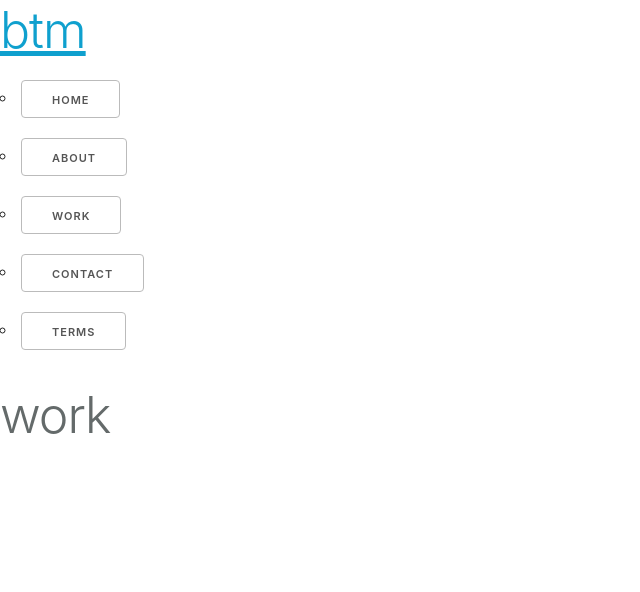
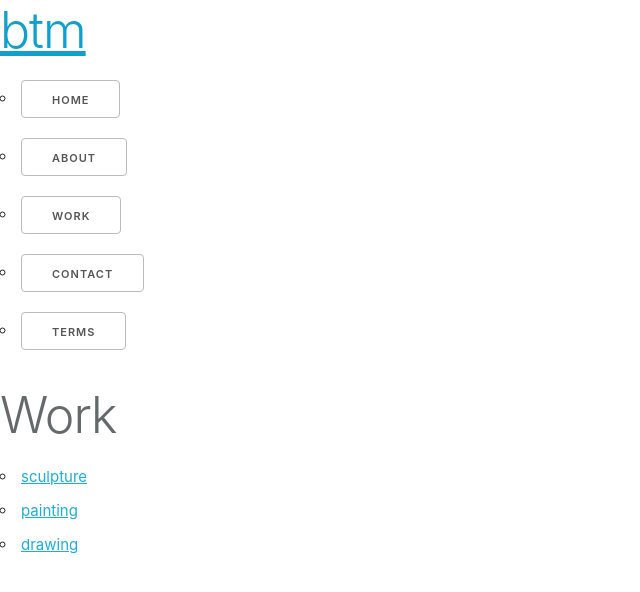
Before and after one commit to airgead73/btm-resources, a React (Create React App) app in the folder applications/portfolio/: page /work in a window 1280 px wide. Shown: the top 592 px of the page, without its empty margins (0-640 px from the left). Built offline with nearby package versions, Linux system fonts and the light colour scheme.

Commit message:
reconfigure routes

```diff
--- a/applications/portfolio/src/App.js
+++ b/applications/portfolio/src/App.js
@@ -1,11 +1,11 @@
-import React, { useContext } from 'react';
+import React, { useContext, useEffect } from 'react';
 import { Route, Switch } from 'react-router-dom';
 
 // context
 import { ViewContext } from './contexts/ViewContext';
 
 // routes
-import routes from './routes/routes';
+//import { routes } from './routes/routes';
 
 // layout
 import Container from './components/grid/Container';
@@ -13,27 +13,60 @@ import Header from './components/page/Header';
 import NavMain from './components/page/Nav/NavMain';
 import Main from './components/page/Main';
 
+// views
+import Home from './components/views/Home';
+import About from './components/views/About';
+import Work from './components/views/Work';
+import WorkModality from './components/views/WorkModality';
+import Contact from './components/views/Contact';
+import Terms from './components/views/Terms';
+
 
 const App = () => {
 	const { currentView } = useContext(ViewContext);
+	useEffect(() => {
+		document.title = currentView;
+	})
 	return (
 		<Container containerClass={currentView}>
-			<Header/>
-			<NavMain/>
-			<Main>
+			<Header headerClass={currentView}/>
+			<NavMain navClass={currentView}/>
+			<Main mainClass={currentView}>
 				<Switch>
-					{routes.map(route => {
-						return (
-							<Route
-								key={route.path}
-								path={route.path}
-								exact={route.exact}
-								view={route.view}
-								render={route.render}
-								component={route.component}
-							/>
-						)
-					})}
+					<Route
+						path='/'
+						exact
+						component={Home}
+					/>
+					<Route
+						path='/about'
+						component={About}
+					/>
+					<Route
+						path='/work'
+						component={Work}
+					/>
+					<Route
+						path='/work/sculpture'
+						component={WorkModality}
+					/>
+					<Route
+						path='/work/painting'
+						component={WorkModality}
+					/>
+					<Route
+						path='/work/drawing'
+						component={WorkModality}
+					/>
+					<Route
+						path='/contact'
+						component={Contact}
+					/>
+					<Route
+						path='/terms'
+						exact
+						component={Terms}
+					/>
 				</Switch>
 			</Main>
 		</Container>
--- a/applications/portfolio/src/components/grid/Container.js
+++ b/applications/portfolio/src/components/grid/Container.js
@@ -1,5 +1,4 @@
-import React, { useContext } from 'react';
-import { ViewContext } from '../../contexts/ViewContext';
+import React from 'react';
 
 const Container = ({ containerClass, children }) => {
   return (
--- a/applications/portfolio/src/components/page/Header.js
+++ b/applications/portfolio/src/components/page/Header.js
@@ -1,13 +1,9 @@
-import React, { useContext } from 'react';
+import React from 'react';
 import { Link } from 'react-router-dom';
-import { ViewContext } from '../../contexts/ViewContext';
 
-
-
-const Header = (props) => {
-  const { currentView } = useContext(ViewContext);
+const Header = ({ headerClass }) => {
   return (
-    <header className={`header-${currentView}`}>
+    <header className={`header-${headerClass}`}>
       <h1><Link to='/' title='return to home page'>btm</Link></h1>
 
     </header>
--- a/applications/portfolio/src/components/page/Main.js
+++ b/applications/portfolio/src/components/page/Main.js
@@ -1,10 +1,8 @@
-import React, { useContext } from 'react';
-import { ViewContext } from '../../contexts/ViewContext';
+import React from 'react';
 
-const Main = ({ children }) => {
-  const { currentView } = useContext(ViewContext);
+const Main = ({ mainClass, children }) => {
   return (
-    <main className={`main-${currentView}`}>{children}</main>
+    <main className={`main-${mainClass}`}>{children}</main>
    );
 }
 
--- a/applications/portfolio/src/components/views/About.js
+++ b/applications/portfolio/src/components/views/About.js
@@ -1,16 +1,15 @@
 import React, { useContext, useEffect } from 'react';
 import { ViewContext } from '../../contexts/ViewContext';
 
-const About = ({ view }) => {
-  const { currentView, changeView } = useContext(ViewContext);
+const About = () => {
+  const { changeView } = useContext(ViewContext);
 
   useEffect(() => {
-    document.title = view;
-    changeView(view);
+    changeView('about');
   },[changeView]);
 
   return (
-    <h1>{currentView}</h1>
+    <h1>About</h1>
    );
 }
 
--- a/applications/portfolio/src/components/views/Contact.js
+++ b/applications/portfolio/src/components/views/Contact.js
@@ -1,16 +1,15 @@
 import React, { useContext, useEffect } from 'react';
 import { ViewContext } from '../../contexts/ViewContext';
 
-const Contact = ({ view }) => {
-  const { currentView, changeView } = useContext(ViewContext);
+const Contact = () => {
+  const { changeView } = useContext(ViewContext);
 
   useEffect(() => {
-    document.title = view;
-    changeView(view);
+    changeView('contact')
   },[changeView]);
 
   return (
-    <h1>{currentView}</h1>
+    <h1>Contact</h1>
    );
 }
 
--- a/applications/portfolio/src/components/views/Home.js
+++ b/applications/portfolio/src/components/views/Home.js
@@ -1,16 +1,18 @@
 import React, { useContext, useEffect } from 'react';
 import { ViewContext } from '../../contexts/ViewContext';
 
-const Home = ({ view }) => {
-  const { currentView, changeView } = useContext(ViewContext);
+const Home = () => {
+  const { changeView } = useContext(ViewContext);
 
   useEffect(() => {
-    document.title = view;
-    changeView(view);
+    changeView('home');
   },[changeView]);
 
   return (
-    <h1>{currentView}</h1>
+    <React.Fragment>
+    <h1>Home</h1>
+    </React.Fragment>
+
    );
 }
 
--- a/applications/portfolio/src/components/views/Terms.js
+++ b/applications/portfolio/src/components/views/Terms.js
@@ -1,16 +1,15 @@
 import React, { useContext, useEffect } from 'react';
 import { ViewContext } from '../../contexts/ViewContext';
 
-const Terms = ({ view }) => {
-  const { currentView, changeView } = useContext(ViewContext);
+const Terms = () => {
+  const { changeView } = useContext(ViewContext);
 
   useEffect(() => {
-    document.title = view;
-    changeView(view);
+    changeView('terms');
   },[changeView]);
 
   return (
-    <h1>{currentView}</h1>
+    <h1>Terms</h1>
    );
 }
 
--- a/applications/portfolio/src/components/views/Work.js
+++ b/applications/portfolio/src/components/views/Work.js
@@ -1,16 +1,24 @@
 import React, { useContext, useEffect } from 'react';
+import { Link } from 'react-router-dom';
 import { ViewContext } from '../../contexts/ViewContext';
 
-const Work = ({ view }) => {
-  const { currentView, changeView } = useContext(ViewContext);
+const Work = () => {
+  const { changeView } = useContext(ViewContext);
 
   useEffect(() => {
-    document.title = view;
-    changeView(view);
+    changeView('work');
   },[changeView]);
 
   return (
-    <h1>{currentView}</h1>
+    <React.Fragment>
+      <h1>Work</h1>
+      <ul>
+        <li><Link to='/work/sculpture'>sculpture</Link></li>
+        <li><Link to='/work/painting'>painting</Link></li>
+        <li><Link to='/work/drawing'>drawing</Link></li>
+      </ul>
+    </React.Fragment>
+
    );
 }
 
--- a/applications/portfolio/src/components/views/WorkModality.js
+++ b/applications/portfolio/src/components/views/WorkModality.js
@@ -0,0 +1,10 @@
+import React from 'react';
+
+const WorkModality = () => {
+
+  return (
+    <h1>modality</h1>
+   );
+}
+
+export default WorkModality;
--- a/applications/portfolio/src/routes/routes.js
+++ b/applications/portfolio/src/routes/routes.js
@@ -7,57 +7,45 @@ import Work from '../components/views/Work';
 import Contact from '../components/views/Contact';
 import Terms from '../components/views/Terms';
 
-const routes = [
+import WorkModality from '../components/views/WorkModality';
+import WorkCategory from '../components/views/WorkCategory';
+
+export const routes = [
 	{
 		path: '/',
     exact: true,
-    view: 'home',
-    render: () => {
-      return(
-        <Home view='home'/>
-      )
-    }
+    component: () => { return (<Home view='home'/>)}
 	},
 	{
 		path: '/about',
 		exact: true,
-    view: 'view',
-    render: () => {
-      return(
-        <About view='about'/>
-      )
-    }
+    component: () => { return (<About view='about'/>)}
 	},
 	{
 		path: '/work',
 		exact: true,
-    view: 'work',
-    render: () => {
-      return(
-        <Work view='work'/>
-      )
-    }
+    component: () => { return (<Work view='work'/>)}
 	},
 	{
 		path: '/contact',
 		exact: true,
-    view: 'contact',
-    render: () => {
-      return(
-        <Contact view='contact'/>
-      )
-    }
+    component: () => { return (<Contact view='contact'/>)}
 	},
 	{
 		path: '/terms',
 		exact: true,
-    view: Terms,
-    render: () => {
-      return(
-        <Terms view='terms'/>
-      )
+    component: () => { return (<Terms view='terms'/>)}
+  },
+  {
+    path: '/work/:modality',
+    exact: false,
+    component: () => { return (<WorkModality/>)}
+  },
+  {
+    path: '/work/:modality/:category',
+    exact: false,
+    component: () => { return (<WorkModality/>)}
   }
-  }
+
+
 ];
-
-export default routes;
```
Also changed, not shown: applications/portfolio/src/components/page/Nav/NavModality.js (added, +33 -0 lines). Lines whose indentation alone changed are shown as unchanged.
